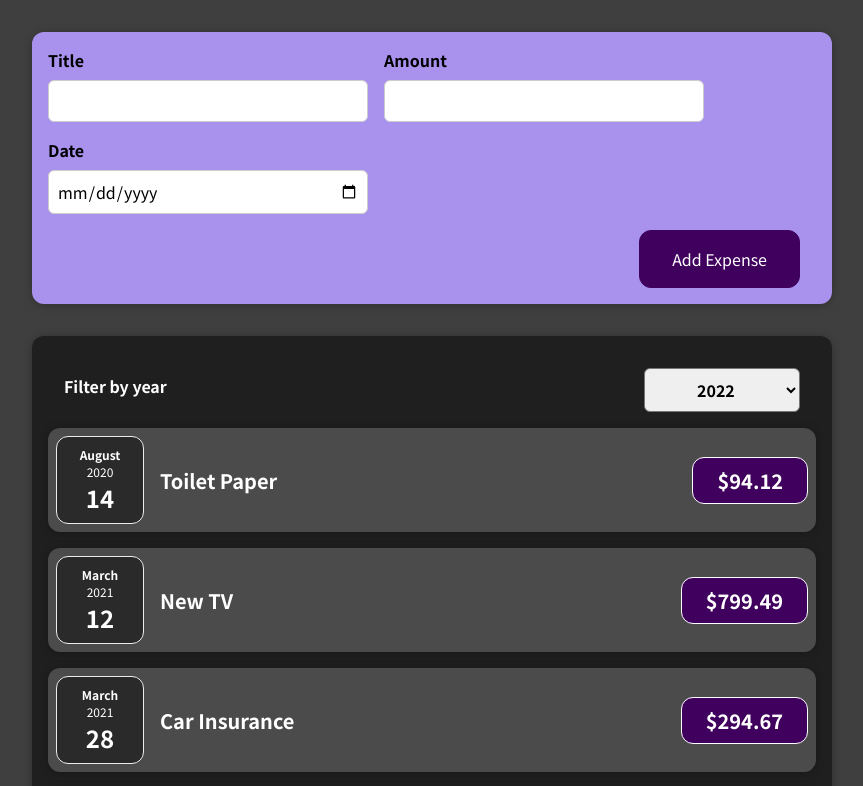
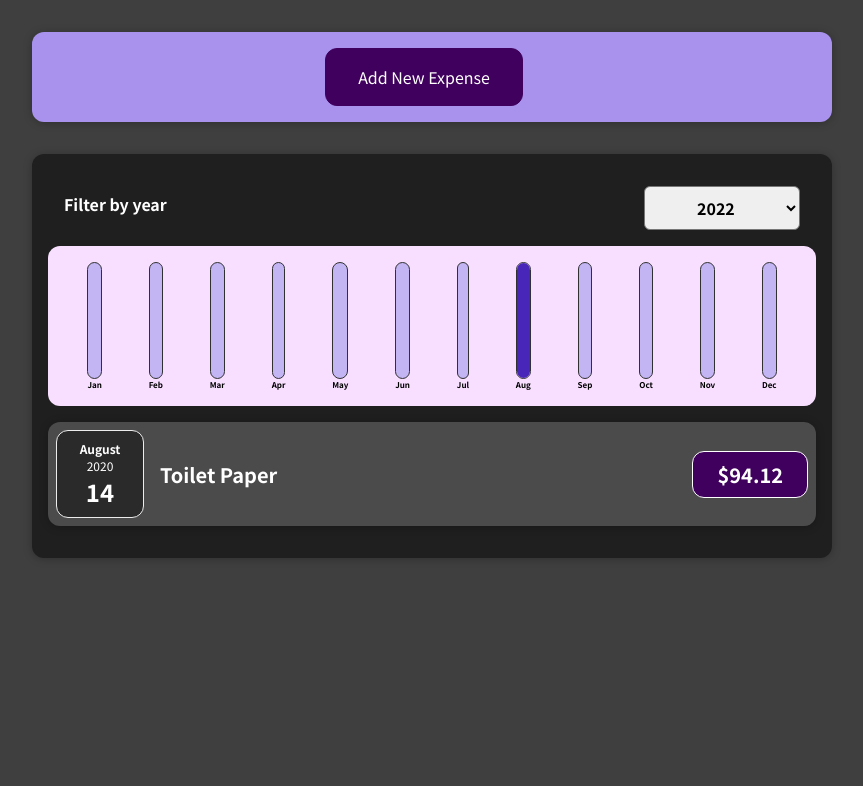
Before and after one commit to manueltiburcio/react-complete-guide, a React (Create React App) app: page / in a window 1280 px wide. Shown: the top 786 px of the page, without its empty margins (208-1071 px from the left). Built offline with nearby package versions, Linux system fonts and the light colour scheme.

Commit message:
Added Chart Components

```diff
--- /dev/null
+++ b/src/components/Chart/Chart.css
@@ -0,0 +1,9 @@
+.chart {
+  padding: 1rem;
+  border-radius: 12px;
+  background-color: #f8dfff;
+  text-align: center;
+  display: flex;
+  justify-content: space-around;
+  height: 10rem;
+}
--- /dev/null
+++ b/src/components/Chart/Chart.js
@@ -0,0 +1,24 @@
+import React from "react";
+
+import ChartBar from "./ChartBar";
+import "./Chart.css";
+
+const Chart = (props) => {
+  const dataPointValues = props.dataPoints.map((dataPoint) => dataPoint.value);
+  const totalMaximum = Math.max(...dataPointValues);
+
+  return (
+    <div className="chart">
+      {props.dataPoints.map((dataPoint) => (
+        <ChartBar
+          key={dataPoint.label}
+          value={dataPoint.value}
+          maxValue={totalMaximum}
+          label={dataPoint.label}
+        />
+      ))}
+    </div>
+  );
+};
+
+export default Chart;
--- /dev/null
+++ b/src/components/Chart/ChartBar.css
@@ -0,0 +1,30 @@
+.chart-bar {
+  height: 100%;
+  display: flex;
+  flex-direction: column;
+  align-items: center;
+}
+
+.chart-bar__inner {
+  height: 100%;
+  width: 100%;
+  border: 1px solid #313131;
+  border-radius: 12px;
+  background-color: #c3b4f3;
+  overflow: hidden;
+  display: flex;
+  flex-direction: column;
+  justify-content: flex-end;
+}
+
+.chart-bar__fill {
+  background-color: #4826b9;
+  width: 100%;
+  transition: all 0.3s ease-out;
+}
+
+.chart-bar__label {
+  font-weight: bold;
+  font-size: 0.5rem;
+  text-align: center;
+}
--- /dev/null
+++ b/src/components/Chart/ChartBar.js
@@ -0,0 +1,25 @@
+import React from 'react';
+
+import './ChartBar.css';
+
+const ChartBar = (props) => {
+  let barFillHeight = '0%';
+
+  if (props.maxValue > 0) {
+    barFillHeight = Math.round((props.value / props.maxValue) * 100) + '%';
+  }
+
+  return (
+    <div className='chart-bar'>
+      <div className='chart-bar__inner'>
+        <div
+          className='chart-bar__fill'
+          style={{ height: barFillHeight }}
+        ></div>
+      </div>
+      <div className='chart-bar__label'>{props.label}</div>
+    </div>
+  );
+};
+
+export default ChartBar;
--- a/src/components/Expenses/ExpenseItem.js
+++ b/src/components/Expenses/ExpenseItem.js
@@ -5,8 +5,8 @@
 import "./ExpenseItem.css";
 
 const ExpenseItem = (props) => {
-
   return (
+    <li>
       <Card className="expense-item">
         <ExpenseDate date={props.date} />
         <div className="expense-item__description">
@@ -14,6 +14,7 @@
           <div className="expense-item__price">${props.amount}</div>
         </div>
       </Card>
+    </li>
   );
 };
 
--- a/src/components/Expenses/Expenses.js
+++ b/src/components/Expenses/Expenses.js
@@ -2,8 +2,9 @@
 
 import "./Expenses.css";
 import Card from "../UI/Card";
-import ExpenseItem from "./ExpenseItem";
 import ExpensesFilter from "./ExpensesFilter";
+import ExpensesList from "./ExpensesList";
+import ExpensesChart from "./ExpensesChart";
 
 const Expenses = (props) => {
   const [filteredYear, setFilteredYear] = useState("2020");
@@ -12,6 +13,10 @@
     setFilteredYear(selectedYear);
   };
 
+  const filteredExpenses = props.items.filter((expense) => {
+    return expense.date.getFullYear().toString() === filteredYear;
+  });
+
   return (
     <div>
       <Card className="expenses">
@@ -19,14 +24,8 @@
           selected={filteredYear}
           onChangeFilter={filterChangeHandler}
         />
-        {props.items.map((expense) => (
-          <ExpenseItem
-            key={expense.id}
-            title={expense.title}
-            amount={expense.amount}
-            date={expense.date}
-          />
-        ))}
+        <ExpensesChart expenses={filteredExpenses} />
+        <ExpensesList items={filteredExpenses} />
       </Card>
     </div>
   );
--- /dev/null
+++ b/src/components/Expenses/ExpensesChart.js
@@ -0,0 +1,29 @@
+import React from "react";
+
+import Chart from "../Chart/Chart";
+
+const ExpensesChart = (props) => {
+  const chartDataPoints = [
+    { label: "Jan", value: 0 },
+    { label: "Feb", value: 0 },
+    { label: "Mar", value: 0 },
+    { label: "Apr", value: 0 },
+    { label: "May", value: 0 },
+    { label: "Jun", value: 0 },
+    { label: "Jul", value: 0 },
+    { label: "Aug", value: 0 },
+    { label: "Sep", value: 0 },
+    { label: "Oct", value: 0 },
+    { label: "Nov", value: 0 },
+    { label: "Dec", value: 0 },
+  ];
+
+  for (const expense of props.expenses) {
+    const expenseMonth = expense.date.getMonth(); // starting at 0 => January => 0
+    chartDataPoints[expenseMonth].value += expense.amount;
+  }
+
+  return <Chart dataPoints={chartDataPoints} />;
+};
+
+export default ExpensesChart;
--- /dev/null
+++ b/src/components/Expenses/ExpensesList.css
@@ -0,0 +1,9 @@
+.expenses-list {
+  list-style: none;
+  padding: 0;
+}
+
+.expenses-list__fallback {
+  color: white;
+  text-align: center;
+}
--- /dev/null
+++ b/src/components/Expenses/ExpensesList.js
@@ -0,0 +1,24 @@
+import React from "react";
+
+import ExpenseItem from "./ExpenseItem";
+import "./ExpensesList.css";
+
+const ExpensesList = (props) => {
+  if (props.items.length === 0) {
+    return <h2 className="expenses-list__fallback">Found no expenses.</h2>;
+  }
+  return (
+    <ul className="expenses-list">
+      {props.items.map((expense) => (
+        <ExpenseItem
+          key={expense.id}
+          title={expense.title}
+          amount={expense.amount}
+          date={expense.date}
+        />
+      ))}
+    </ul>
+  );
+};
+
+export default ExpensesList;
--- a/src/components/NewExpense/ExpenseForm.js
+++ b/src/components/NewExpense/ExpenseForm.js
@@ -22,7 +22,7 @@
     event.preventDefault();
     const expenseData = {
       title: enteredTitle,
-      amount: enteredAmount,
+      amount: +enteredAmount,
       date: new Date(enteredDate),
     };
     props.onSaveExpenseData(expenseData);
@@ -64,6 +64,9 @@
         </div>
       </div>
       <div className="new-expense__actions">
+        <button type="button" onClick={props.onCancel}>
+          Cancel
+        </button>
         <button type="submit">Add Expense</button>
       </div>
     </form>
--- a/src/components/NewExpense/NewExpense.js
+++ b/src/components/NewExpense/NewExpense.js
@@ -1,20 +1,40 @@
-import React from "react";
+import React, { useState } from "react";
 
 import ExpenseForm from "./ExpenseForm";
 import "./NewExpense.css";
 
 const NewExpense = (props) => {
+  const [isEditing, setIsEditing] = useState(false);
+
   const saveExpenseDataHandler = (enteredExpenseData) => {
     const expenseData = {
       ...enteredExpenseData,
       id: Math.random().toString(),
     };
     props.onAddExpense(expenseData);
+    setIsEditing(false);
+  };
+
+  const startEditingHandler = () => {
+    setIsEditing(true);
+  };
+
+  const stopEditingHandler = () => {
+    setIsEditing(false);
   };
 
   return (
     <div className="new-expense">
-      <ExpenseForm onSaveExpenseData={saveExpenseDataHandler} />
+      {!isEditing && (
+        <button onClick={startEditingHandler}>Add New Expense</button>
+      )}
+
+      {isEditing && (
+        <ExpenseForm
+          onSaveExpenseData={saveExpenseDataHandler}
+          onCancel={stopEditingHandler}
+        />
+      )}
     </div>
   );
 };
```
Lines whose indentation alone changed are shown as unchanged.
